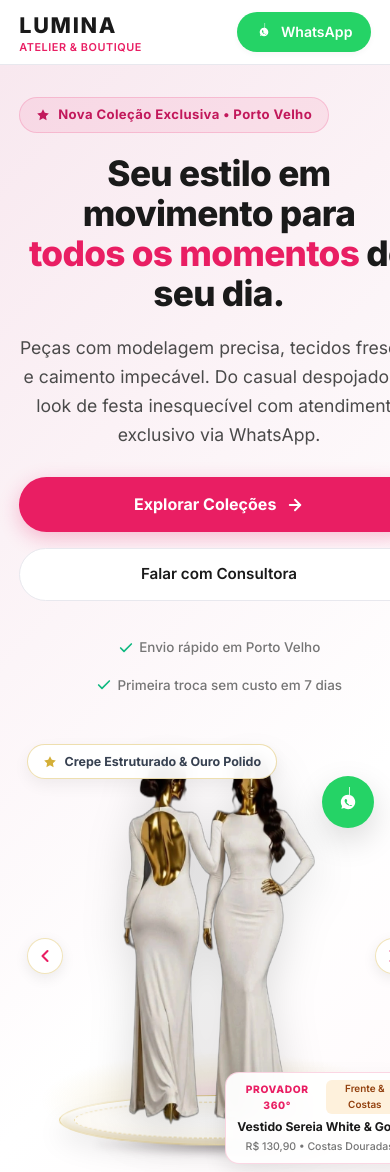
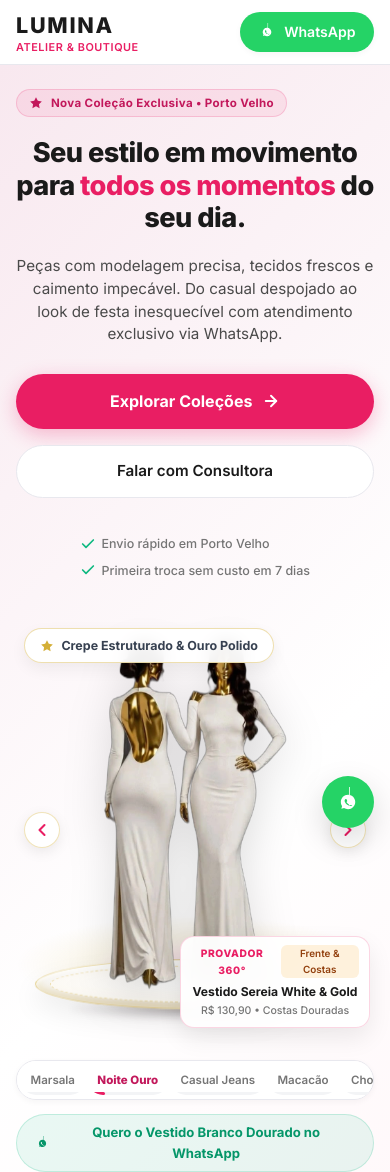
Before and after one commit to rodrigoffreir3/templates.rodrigofreire.dev, a website built with Vite: page index.html in a window 390 px wide. Shown: the top 1172 px of the page. Built offline with nearby package versions, Linux system fonts and the light colour scheme.

Commit message:
fix: mobile-first responsiveness for hero and embed mode

```diff
--- a/src/styles.css
+++ b/src/styles.css
@@ -1201,13 +1201,56 @@ button, a {
 
 @media (max-width: 640px) {
   .container {
-    padding: 0 1.2rem;
+    padding: 0 1rem;
+    max-width: 100%;
+    box-sizing: border-box;
   }
   .header-inner {
     height: 64px;
   }
   .hero-section {
-    padding: 2rem 0 3.5rem;
+    padding: 1.5rem 0 2.5rem;
+    width: 100%;
+    overflow: hidden;
+    box-sizing: border-box;
+  }
+  .hero-grid {
+    grid-template-columns: minmax(0, 1fr);
+    width: 100%;
+    max-width: 100%;
+    box-sizing: border-box;
+  }
+  .hero-copy {
+    width: 100%;
+    max-width: 100%;
+    box-sizing: border-box;
+  }
+  .hero-title {
+    font-size: 1.7rem;
+    line-height: 1.2;
+    word-break: break-word;
+  }
+  .hero-title-highlight {
+    display: inline;
+  }
+  .hero-badge {
+    font-size: 0.72rem;
+    padding: 0.35rem 0.75rem;
+    max-width: 100%;
+    white-space: normal;
+    text-align: center;
+    line-height: 1.3;
+  }
+  .hero-description {
+    font-size: 0.95rem;
+    line-height: 1.5;
+  }
+  .hero-trust-chips {
+    flex-direction: column;
+    gap: 0.4rem;
+  }
+  .hero-trust-chip {
+    font-size: 0.78rem;
   }
   .categories-grid {
     grid-template-columns: 1fr;
@@ -1237,11 +1280,19 @@ button, a {
   }
 
   /* Vitrine Giratória 3D no Mobile */
+  .hero-stage {
+    width: 100%;
+    max-width: 100%;
+    box-sizing: border-box;
+  }
   .stage-viewport {
-    height: 440px;
+    height: 420px;
+    width: 100%;
+    max-width: 100%;
+    box-sizing: border-box;
   }
   .mannequin-photo {
-    max-height: 400px;
+    max-height: 380px;
   }
   .stage-spin-btn {
     width: 36px;
@@ -1326,10 +1377,42 @@ html.embed-hero-only,
 html.embed-hero-only body {
   background: transparent !important;
   min-height: auto !important;
+  overflow-x: hidden !important;
+  max-width: 100% !important;
 }
 
 html.embed-hero-only .hero-section {
-  padding-top: 1rem !important;
-  padding-bottom: 2rem !important;
+  padding-top: 0.5rem !important;
+  padding-bottom: 1.5rem !important;
   min-height: auto !important;
+  overflow: hidden !important;
 }
+
+@media (max-width: 768px) {
+  html.embed-hero-only .hero-grid {
+    gap: 1rem !important;
+  }
+  html.embed-hero-only .hero-copy {
+    gap: 0.75rem !important;
+  }
+  html.embed-hero-only .hero-title {
+    font-size: 1.5rem !important;
+  }
+  html.embed-hero-only .hero-description {
+    font-size: 0.88rem !important;
+    line-height: 1.45 !important;
+  }
+  html.embed-hero-only .stage-viewport {
+    height: 380px !important;
+  }
+  html.embed-hero-only .mannequin-photo {
+    max-height: 350px !important;
+  }
+  html.embed-hero-only .style-tabs-track {
+    padding: 0.2rem !important;
+  }
+  html.embed-hero-only .style-tab {
+    padding: 0.4rem 0.35rem !important;
+    font-size: 0.68rem !important;
+  }
+}
```
